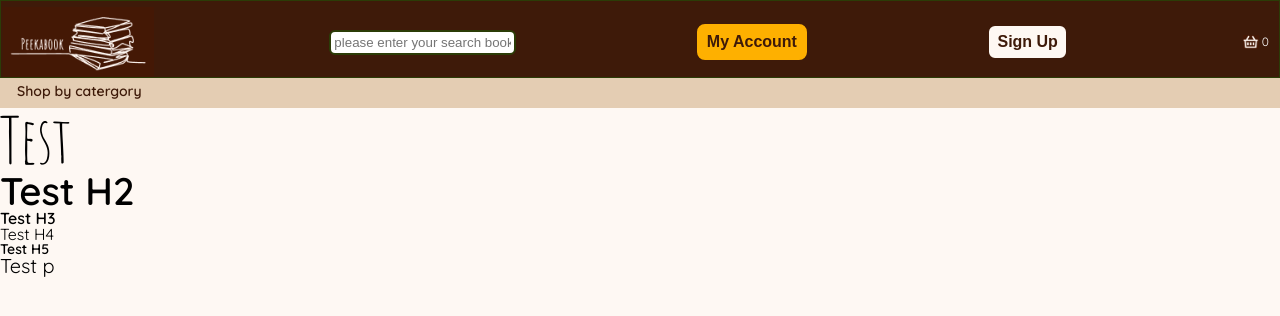
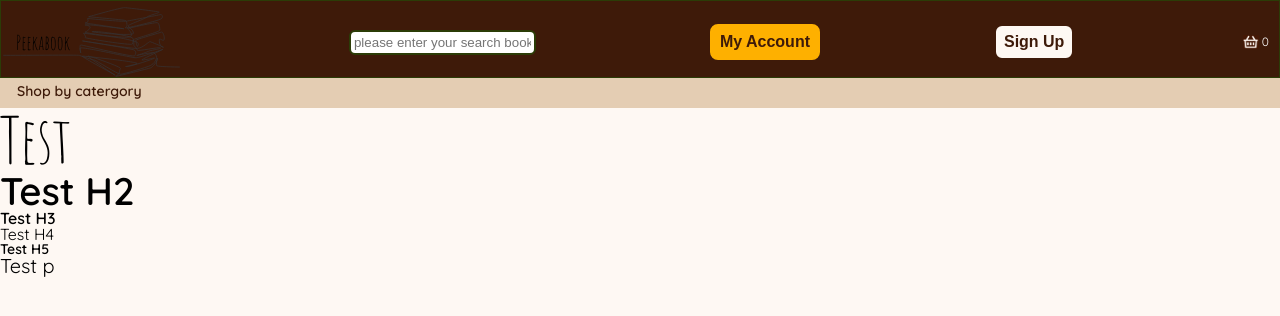
Before and after one commit to ZeptoFarad/book-app-summative, a Vue app in the folder front/: page / in a window 1280 px wide. Shown: the top 316 px of the page. Built offline with nearby package versions, Linux system fonts and the light colour scheme.

Commit message:
0404afternoon1

```diff
--- a/front/src/components/Header.vue
+++ b/front/src/components/Header.vue
@@ -1,6 +1,6 @@
 <template>
     <div class="header-box1">
-        <img src="../assets/img/logo1.png" alt="" height="70px">
+        <img src="../assets/images/PeekabookLogo.svg" alt="" height="70px" color="white">
         <input type="text" placeholder="please enter your search book name or author name" class="search-box">
         <h5 class="primary_button">My Account</h5>
         <h5 class="secondary_button">Sign Up</h5>
```
